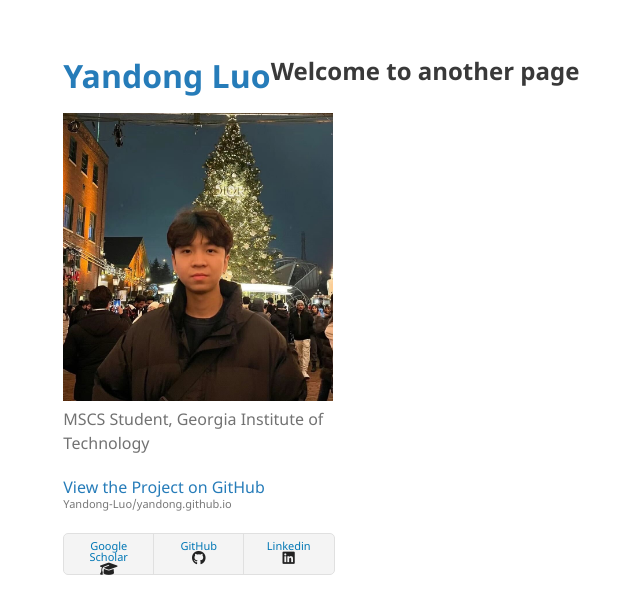
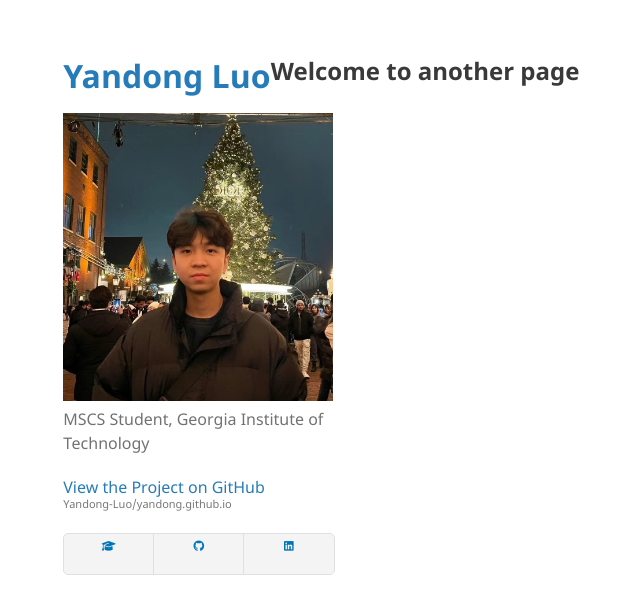
Before and after one commit to Yandong-Luo/yandong.github.io, a Jekyll site: the page built from another-page.md, in a window 1280 px wide. Shown: the top 614 px of the page, without its empty margins (53-693 px from the left). Built offline with Jekyll 4.4.1, drawn with Linux system fonts in a browser that asks for light colours; our own code applies the rules of GitHub Pages for plain Markdown files.

Commit message:
adjust icon

```diff
--- a/_layouts/default.html
+++ b/_layouts/default.html
@@ -86,14 +86,14 @@
           <li><a href="{https://www.linkedin.com/in/yandong-luo-gt-robotics/}">Download <strong>Linkedin</strong></a></li>
         </ul> -->
         <ul class="downloads">
-          <li><a href="https://scholar.google.com/citations?user=l9unWNQAAAAJ&hl=en" target="_blank" style="margin: 0 10px; color: #0077b5;"> Google Scholar
-            <strong><i class="fas fa-graduation-cap"></i></strong>
+          <li><strong><a href="https://scholar.google.com/citations?user=l9unWNQAAAAJ&hl=en" target="_blank" style="margin: 0 10px; color: #0077b5;">
+            <i class="fas fa-graduation-cap"></i></strong>
           </a></li>
-          <li><a href="https://github.com/Yandong-Luo" target="_blank" style="margin: 0 10px; color: #0077b5;"> GitHub
-            <strong><i class="fab fa-github"></i></strong>
+          <li><strong><a href="https://github.com/Yandong-Luo" target="_blank" style="margin: 0 10px; color: #0077b5;">
+            <i class="fab fa-github"></i></strong>
           </a></li>
-          <li><a href="https://www.linkedin.com/in/yandong-luo-gt-robotics/" target="_blank" style="margin: 0 10px; color: #0077b5;"> Linkedin
-            <strong><i class="fab fa-linkedin"></i></strong>
+          <li><strong><a href="https://www.linkedin.com/in/yandong-luo-gt-robotics/" target="_blank" style="margin: 0 10px; color: #0077b5;">
+            <i class="fab fa-linkedin"></i></strong>
           </a></li>
         </ul>
         <!-- <div style="text-align: center; font-size: 1.6em; margin-top: 10px;">
```
Also changed, not shown: index.md (+4 -3 lines).
